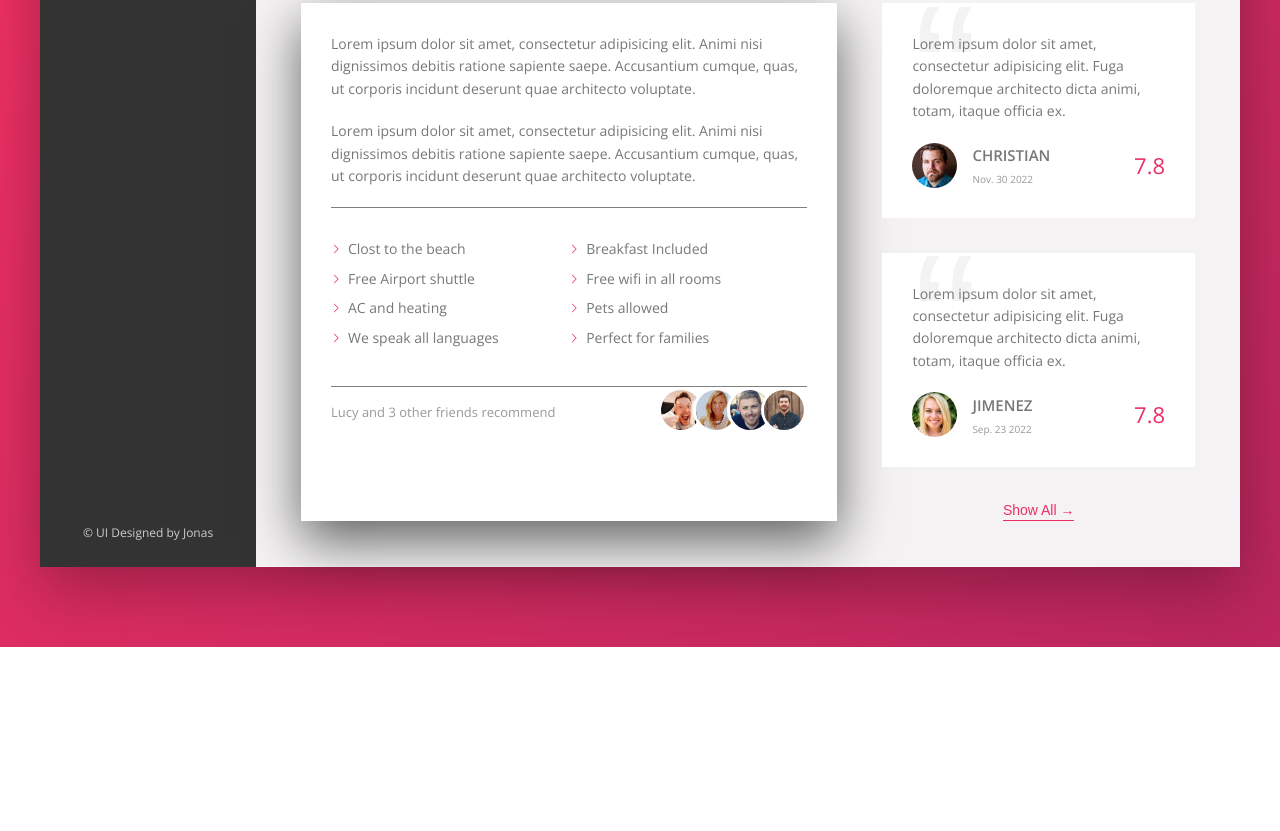
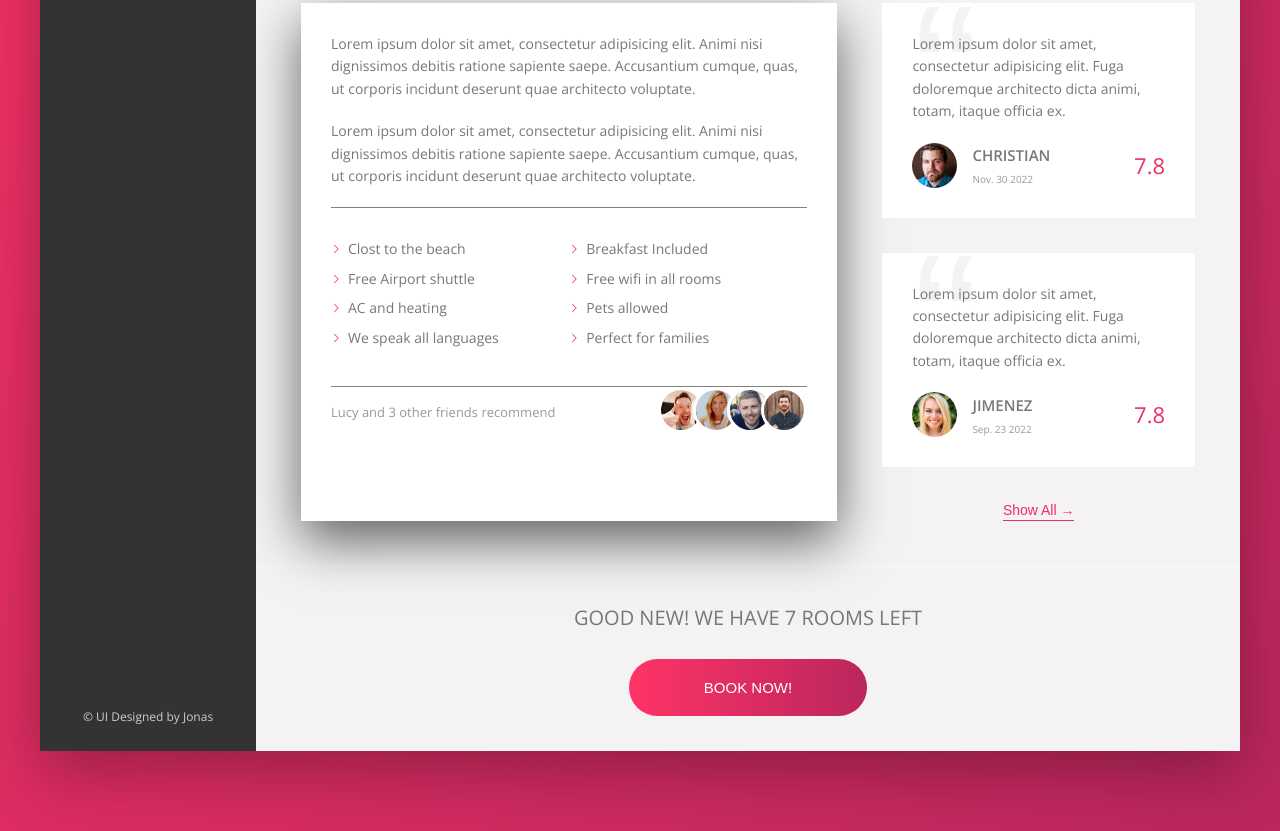
Before and after one commit to cejimenez57/trillo-project, a website: page index.html in a window 1280 px wide. Shown: the part 644-1475 px from the top of the page. Before the commit the page ends 1291 px from the top, so only its background shows below. Drawn offline with nearby package versions, Linux system fonts and the light colour scheme.

```diff
--- a/index.html
+++ b/index.html
@@ -190,6 +190,13 @@
                         <button class="btn-inline">Show All <span>&rarr;</span></button>
                     </div>
                 </div>
+                <div class="cta">
+                    <h2 class="cta-book-now">Good New! We have 7 rooms left</h2>
+                    <button class="btn">
+                        <span class="btn-visible">Book Now!</span>
+                        <span class="btn-invisible">Only 7 rooms left</span>
+                    </button>
+                </div>
             </main>
         </div>
     </div>
--- a/sass/_components.scss
+++ b/sass/_components.scss
@@ -423,3 +423,66 @@
         z-index: 1;
     }
 }
+
+// CTA
+.cta {
+    padding: 3.5rem 0;
+    text-align: center;
+
+    &-book-now {
+        font-size: 2rem;
+        font-weight: 300;
+        margin-bottom: 2.5rem;
+        text-transform: uppercase;
+    }
+}
+
+.btn {
+    font-size: 1.5rem;
+    border: none;
+    font-weight: 300;
+    text-transform: uppercase;
+    border-radius: 10rem;
+    background-image: linear-gradient(to right, var(--color-primary-light), var(--color-primary-dark));
+    color: #fff;
+    position: relative;
+    overflow: hidden;
+
+    &>* {
+        display: inline-block;
+        height: 100%;
+        width: 100%;
+        transition: all .3s;
+        cursor: pointer;
+    }
+
+    &-visible {
+        padding: 2rem 7.5rem;
+    }
+
+    &-invisible {
+        position: absolute;
+        left: 0;
+        top: -100%;
+        padding: 2rem 0;
+    }
+
+    &:hover {
+        background-image: linear-gradient(to right, var(--color-primary-light), var(--color-primary-dark));
+
+    }
+
+    &:hover &-visible {
+        transform: translateY(100%);
+    }
+
+    &:hover &-invisible {
+        top: 0;
+    }
+
+    &:focus {
+        outline: none;
+        animation: pulse 1s infinite;
+    }
+
+}
```
Also changed, not shown: css/style.css.
